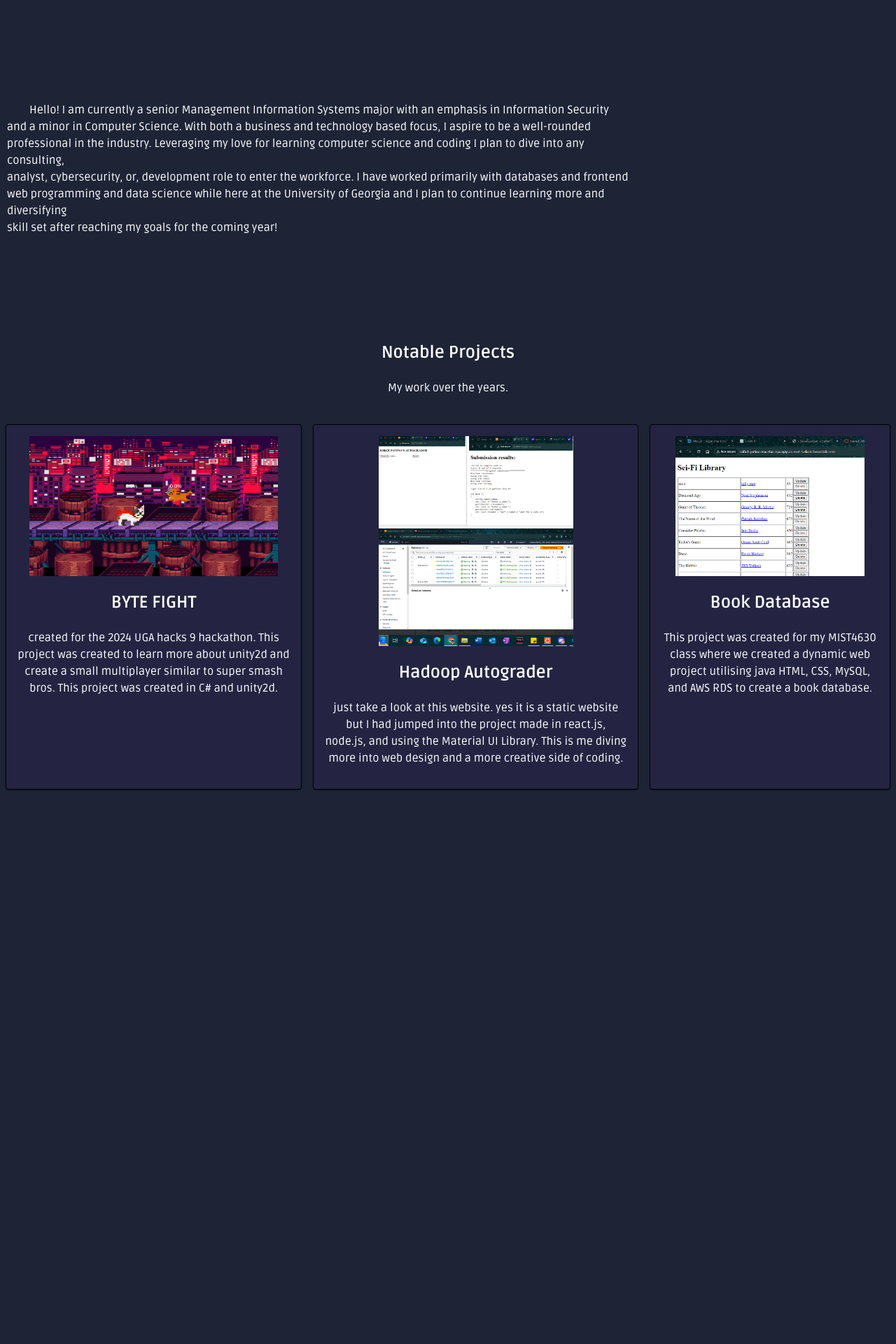
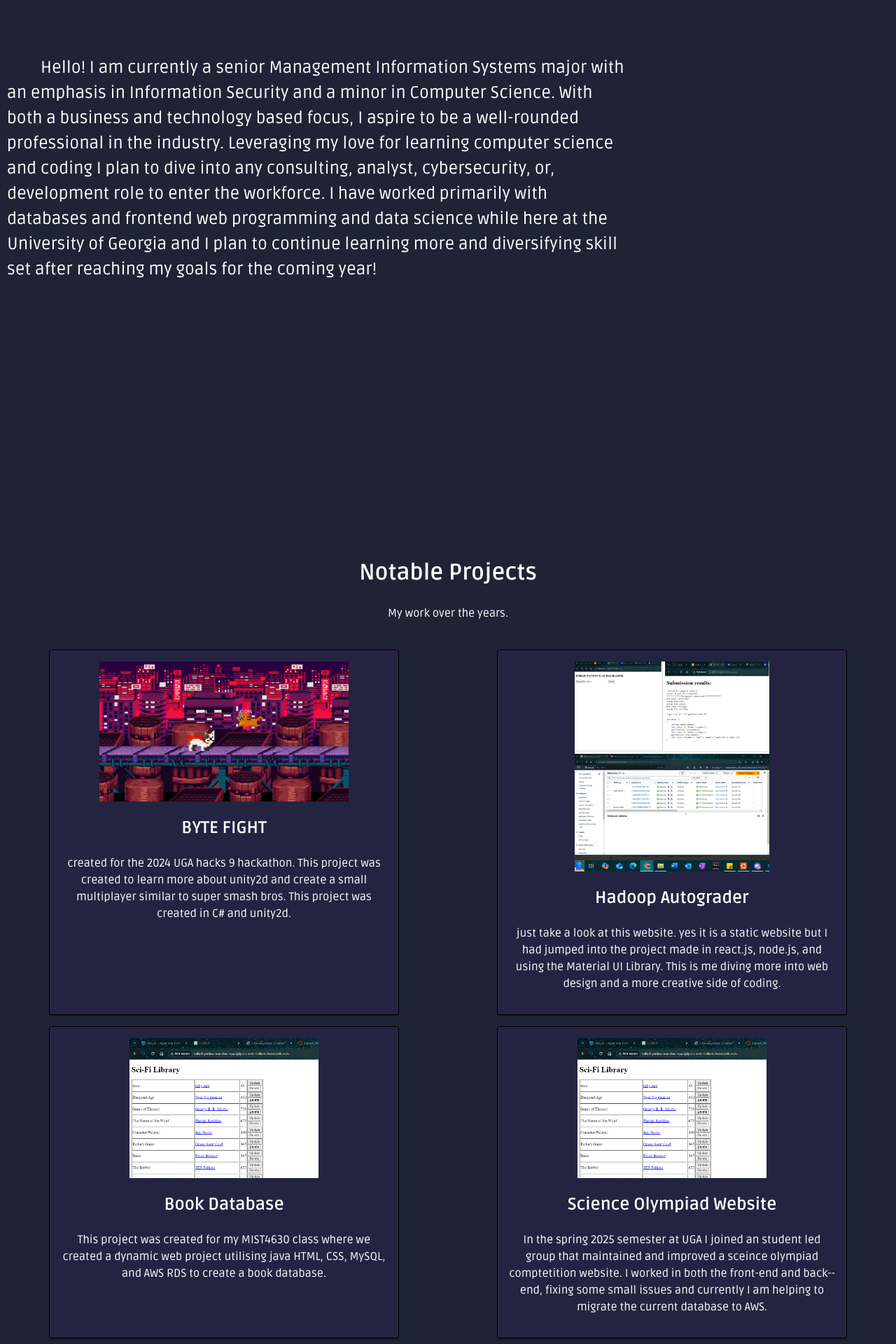
Before and after one commit to jorgeP301/JMPortfolio, a React (Create React App) app: page / in a window 1280 px wide. Shown: the part 1111-3031 px from the top of the page at 70% size. Before the commit the page ends 2247 px from the top, so only its background shows below. Built offline with nearby package versions, Linux system fonts and the light colour scheme.

Commit message:
changes
to page size, text on about page

```diff
--- a/src/App.css
+++ b/src/App.css
@@ -23,3 +23,7 @@
   font-size: calc(10px + 2vmin);
   color: white;
 }
+
+.about{
+  height: 900px ;
+}
--- a/src/App.js
+++ b/src/App.js
@@ -33,8 +33,8 @@ function App() {
                 {
                     //lightmode colors
                     background: {
-                        default: '#daede1',
-                        paper: '#a3d3b3',
+                        default: '#B1CBFF', // #daede1 green theme
+                        paper: '#8EA3CD', // #a3d3b3 green theme
                     },
                     text: {
                         primary: '#000000',
--- a/src/component/slideshow.css
+++ b/src/component/slideshow.css
@@ -8,7 +8,7 @@
     display:flex;
     align-items: center;
     justify-content: center;
-    background-size:cover;
+    background-size: cover;
     background-position: center ;
     height:900px;
     width:100%;
@@ -19,5 +19,4 @@
     font-size: 80px;
     text-align: center;
     padding: 10px;
-    font-family: "Ruda", serif;
 }
--- a/src/pages/about.css
+++ b/src/pages/about.css
@@ -26,4 +26,6 @@
 .contents p {
     text-indent: 2em;
     margin-left: 10px;
+    width:1000px;
+    font-size: x-large;
 }
--- a/src/pages/about.js
+++ b/src/pages/about.js
@@ -24,11 +24,11 @@ function About() {
             </div>
             <div className="contents">
                 <p className="abtme">
-                    Hello! I am currently a senior Management Information Systems major with an emphasis in Information Security<br/>
-                    and a minor in Computer Science. With both a business and technology based focus, I aspire to be a well-rounded<br/>
-                    professional in the industry. Leveraging my love for learning computer science and coding I plan to dive into any consulting,<br/>
-                    analyst, cybersecurity, or, development role to enter the workforce. I have worked primarily with databases and frontend <br/>
-                    web programming and data science while here at the University of Georgia and I plan to continue learning more and diversifying <br/>
+                    Hello! I am currently a senior Management Information Systems major with an emphasis in Information Security
+                    and a minor in Computer Science. With both a business and technology based focus, I aspire to be a well-rounded
+                    professional in the industry. Leveraging my love for learning computer science and coding I plan to dive into any consulting,
+                    analyst, cybersecurity, or, development role to enter the workforce. I have worked primarily with databases and frontend
+                    web programming and data science while here at the University of Georgia and I plan to continue learning more and diversifying
                     skill set after reaching my goals for the coming year!
                 </p>
                 <Grow in={trigger} timeout={1000} >
--- a/src/pages/projects.css
+++ b/src/pages/projects.css
@@ -13,8 +13,10 @@
 
 .projects {
   display: flex;
-  flex-direction: row;
-  justify-content: space-between;
+  flex-wrap: wrap;
+  flex-direction:row;
+  justify-content:space-around;
+
 
 }
 .project {
@@ -24,10 +26,6 @@
   margin: 8px;
 }
 
-.ptitle h2 {
-  font-family: "Ruda", serif;
-}
-
 .project cardMedia {
   border-radius: 50px;
 }
--- a/src/pages/projects.js
+++ b/src/pages/projects.js
@@ -9,7 +9,7 @@ export default function projects() {
         <div className='container'>
             <div className='ptitle'>
 
-                <h2>Notable Projects</h2>
+                <h1>Notable Projects</h1>
                 <p>My work over the years.</p>
 
             </div>
@@ -38,6 +38,15 @@ export default function projects() {
                         HTML, CSS, MySQL, and AWS RDS to create a book database.
                     </p>
                 </Card>
+                <Card className="project">
+                    <CardMedia component='img' image={bookDB} height='200' sx={{objectFit:'contain'}}/>
+                    <h2>Science Olympiad Website</h2>
+                    <p>
+                       In the spring 2025 semester at UGA I joined an student led group that maintained and improved a sceince olympiad
+                       comptetition website. I worked in both the front-end and back--end, fixing some small issues and currently I am helping
+                       to migrate the current database to AWS.
+                    </p>
+                </Card>
             </div>
         </div>
     );
```
